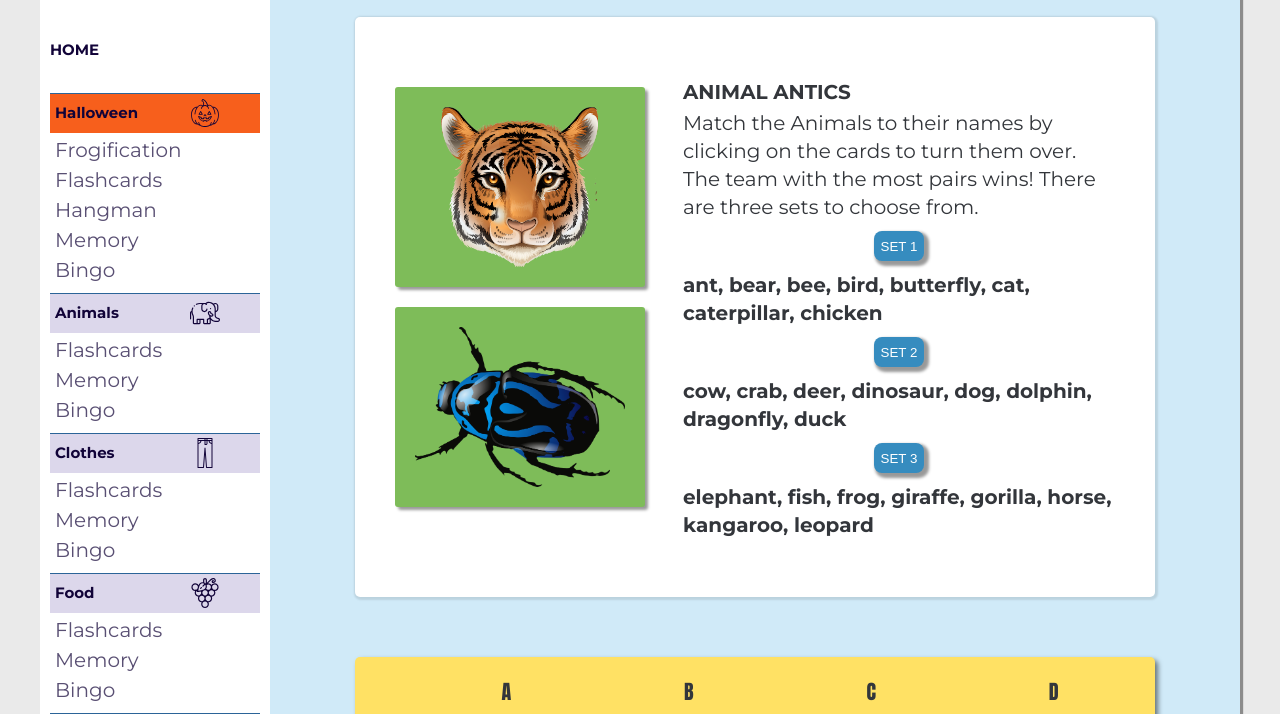
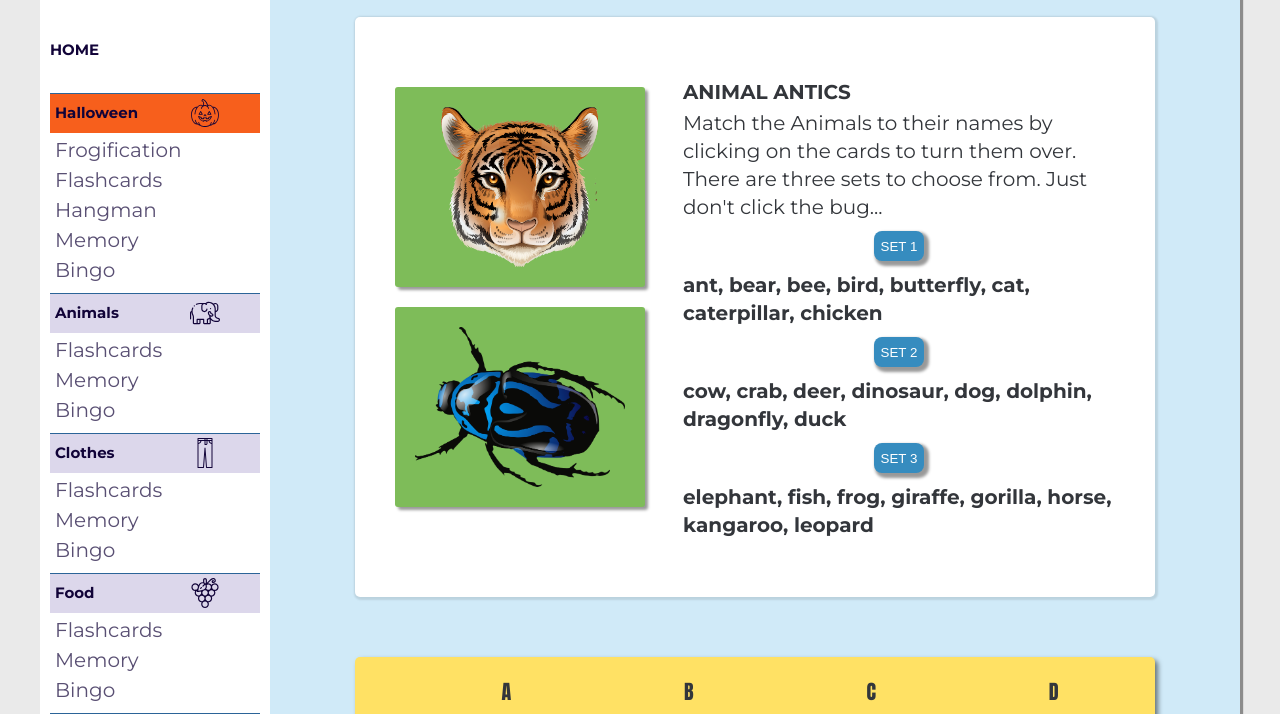
Before and after one commit to Dugsteer/Matching-Animals, a website: page index.html in a window 1280 px wide. Shown: the part 73-787 px from the top of the page. Drawn offline with Linux system fonts and the light colour scheme.

Commit message:
Text amend

```diff
--- a/index.html
+++ b/index.html
@@ -75,8 +75,7 @@
             <h1>ANIMAL ANTICS
             </h1>
             <p>
-              Match the Animals to their names by clicking on the cards to turn them over. The team with the most pairs wins! There are three sets to choose from.
-            </p>
+              Match the Animals to their names by clicking on the cards to turn them over. There are three sets to choose from. Just don't click the bug...            </p>
              <div class="introduction__choices">
     <button class="introduction__set" id="set1">Set 1</button>
     <p>ant, bear, bee, bird, butterfly, cat, caterpillar, chicken</p>
```
